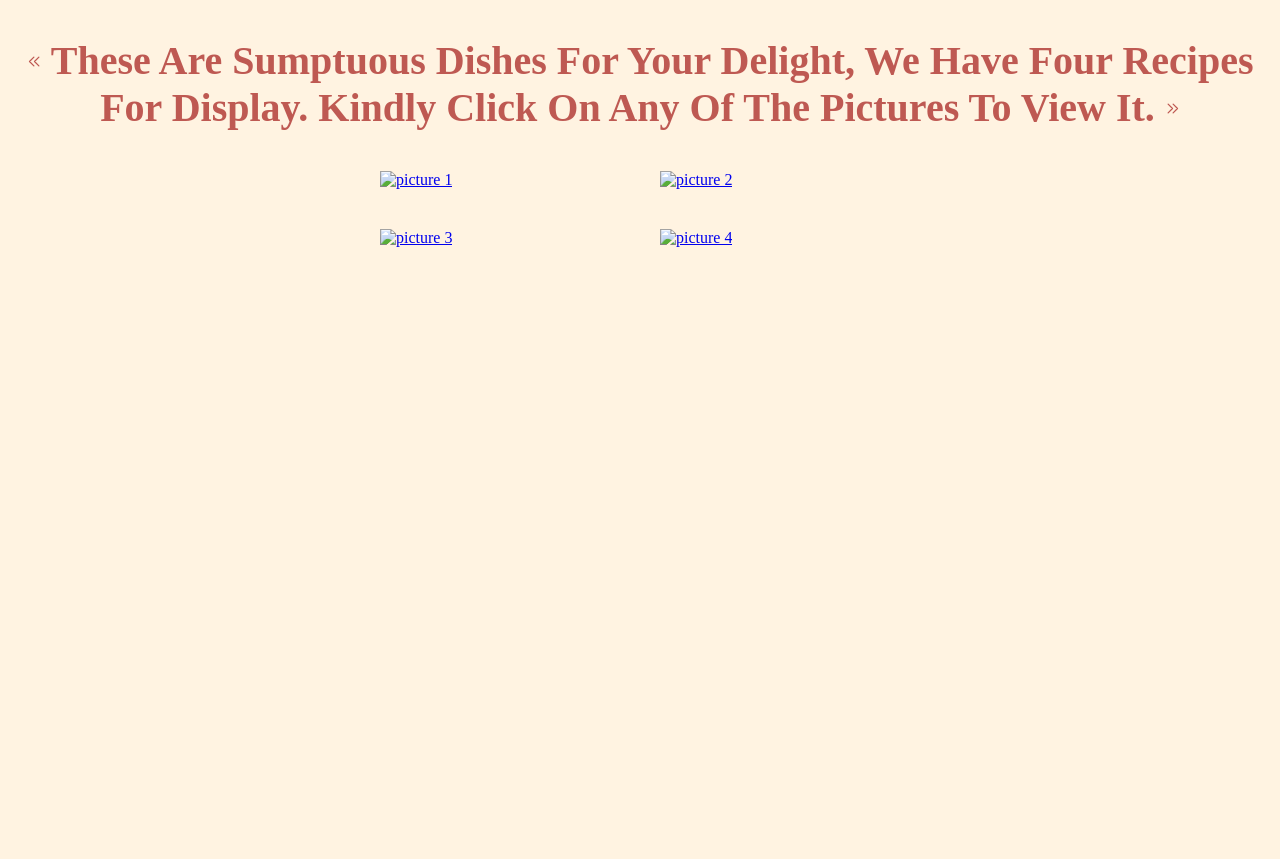
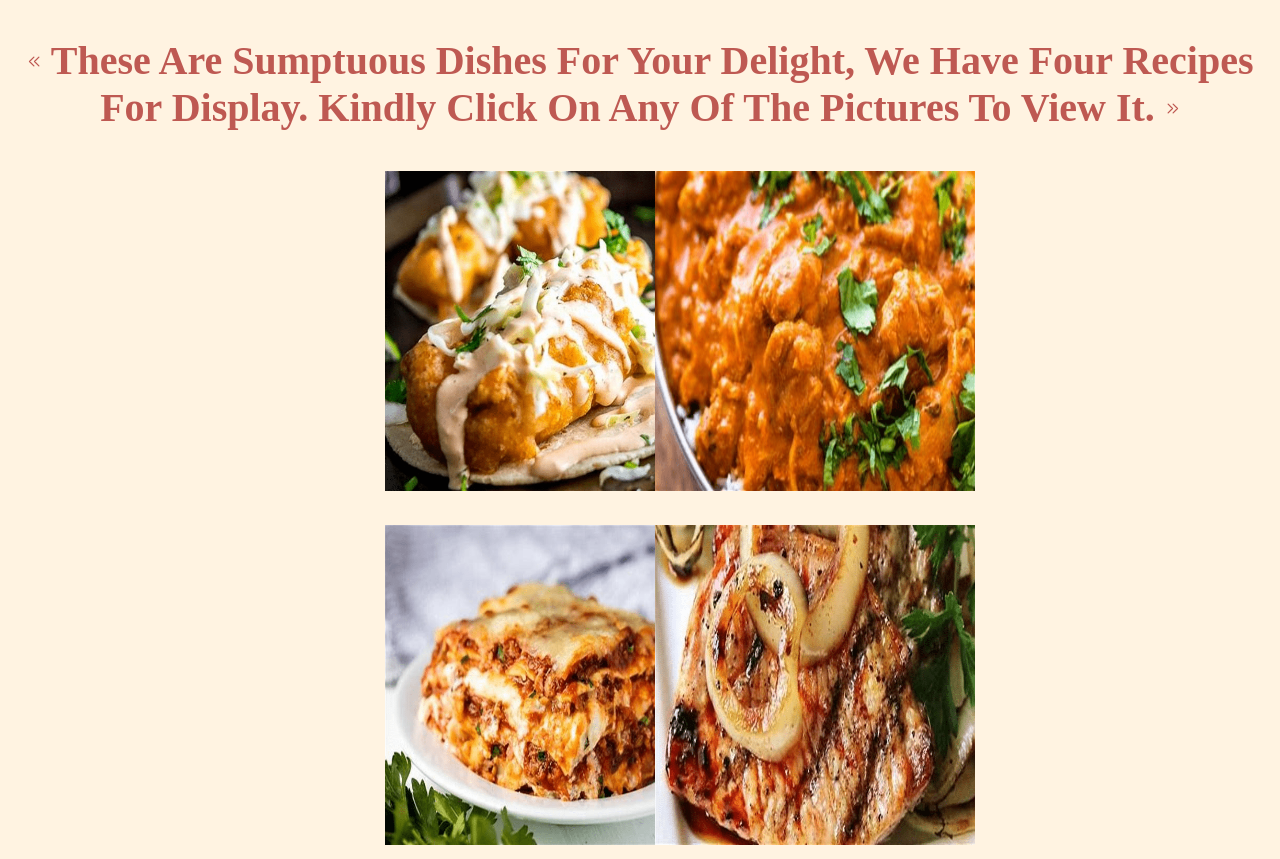
Before and after one commit to Missfara/ODINS-PROJECT, a plain HTML site: page index.html in a window 1280 px wide. Shown: the part 61-920 px from the top of the page. Before the commit the page ends 800 px from the top, so only its background shows below. Drawn offline with Linux system fonts and the light colour scheme.

Commit message:
created a webpage for a menu recipes

```diff
--- a/index.html
+++ b/index.html
@@ -31,8 +31,8 @@
       }
 
       .grid {
-        row-gap: 40px;
-        column-gap: 40px;
+        row-gap: 30px;
+        column-gap: 30px;
         display: grid;
         grid-template-columns: 15rem 15rem;
       }
@@ -85,13 +85,17 @@
     <div class="grid">
       <div>
         <a href="bajastyle.html" target="_parent">
-          <img src="./recipes/bajafish.png" alt="picture 1" class="image" />
+          <img
+            src="./recipe images/bajafish.png"
+            alt="picture 1"
+            class="image"
+          />
         </a>
       </div>
       <div>
         <a href="butterchicken.html" target="_parent">
           <img
-            src="./recipes/butterchicken.png"
+            src="./recipe images/butterchicken.png"
             alt="picture 2"
             class="image"
           />
@@ -99,12 +103,20 @@
       </div>
       <div>
         <a href="lasagne.html" target="_parent">
-          <img src="./recipes/lasagne.png" alt="picture 3" class="image" />
+          <img
+            src="./recipe images/lasagne.png"
+            alt="picture 3"
+            class="image"
+          />
         </a>
       </div>
       <div>
         <a href="porkchop.html" target="_parent">
-          <img src="./recipes/porkchop.png" alt="picture 4" class="image" />
+          <img
+            src="./recipe images/porkchop.png"
+            alt="picture 4"
+            class="image"
+          />
         </a>
       </div>
     </div>
```
